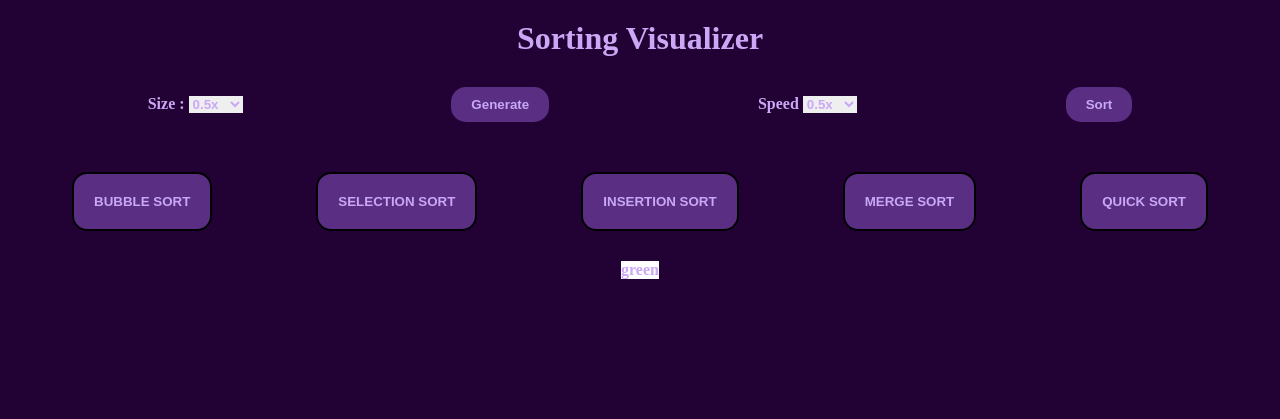
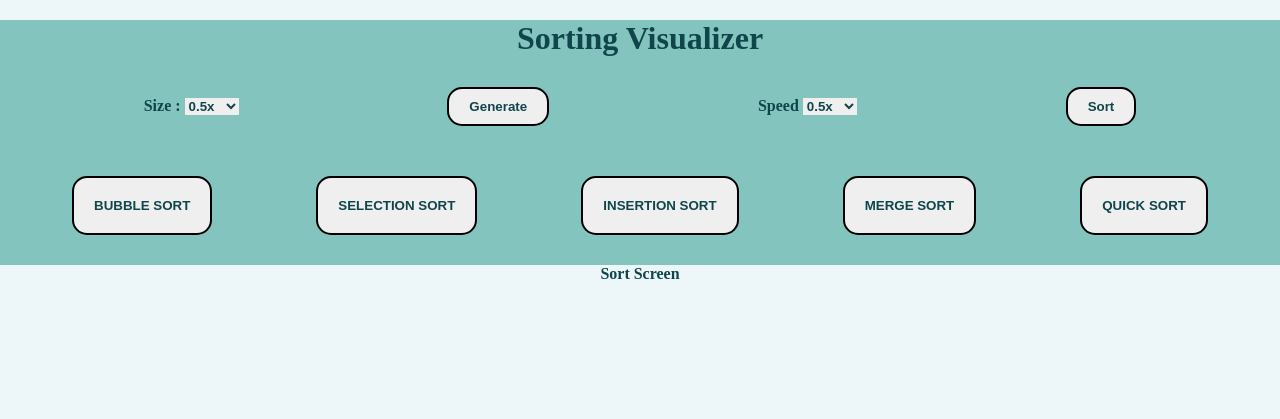
Before and after one commit to Adityacodin/Sorting-Visualizer, a Flask app: page / in a window 1280 px wide. Shown: the top 419 px of the page. Run offline with Flask 3, Linux system fonts and the light colour scheme.

Commit message:
update frontend

```diff
--- a/static/style.css
+++ b/static/style.css
@@ -1,6 +1,7 @@
+
 /* locked */
 * {
-color:#caa8f5;
+    color : #0f454b;
     padding : 0px;
     margin : 0px;
     border : 0px;
@@ -10,12 +11,17 @@ font-weight: bolder;
 
     /* locked */
     body {
-    background-color: #220135;
+        background-color: #edf6f9;
         position: relative;
         min-height: 50vh;
         text-align: center;
     }
     /*  */
+
+    header,#sort_menu{
+        background-color: #83c5be;
+    }
+
 
     /* locked */
     h1{
@@ -42,23 +48,21 @@ h1{
 
     #sort_scr{
         text-align : center;
-    background-color: white;
         display : inline-block;
     }
 
     .sort_bn{
         padding: 20px;
         margin : 30px 50px;
-    border : solid 2px black;
     }
 
     button{
-    background-color: #592e83;
+        border : solid 2px black;
         border-radius: 15px;
     }
 
     button:active{
-    background-color: #32004f;
-    color: #9cf945;
+        background-color: #82c1c7;
     }
+
     /* locked */
--- a/templates/index.html
+++ b/templates/index.html
@@ -42,7 +42,7 @@
             <button id = 'mrg' class = 'sort_bn'>MERGE SORT</button>
             <button id = 'qck' class = 'sort_bn'>QUICK SORT</button>
         </div>
-        <div id='sort_scr' class='screen'>green</div>
+        <div id='sort_scr' class='screen'>Sort Screen</div>
     </content>
     <footer>
 
```
Lines whose indentation alone changed are shown as unchanged.
